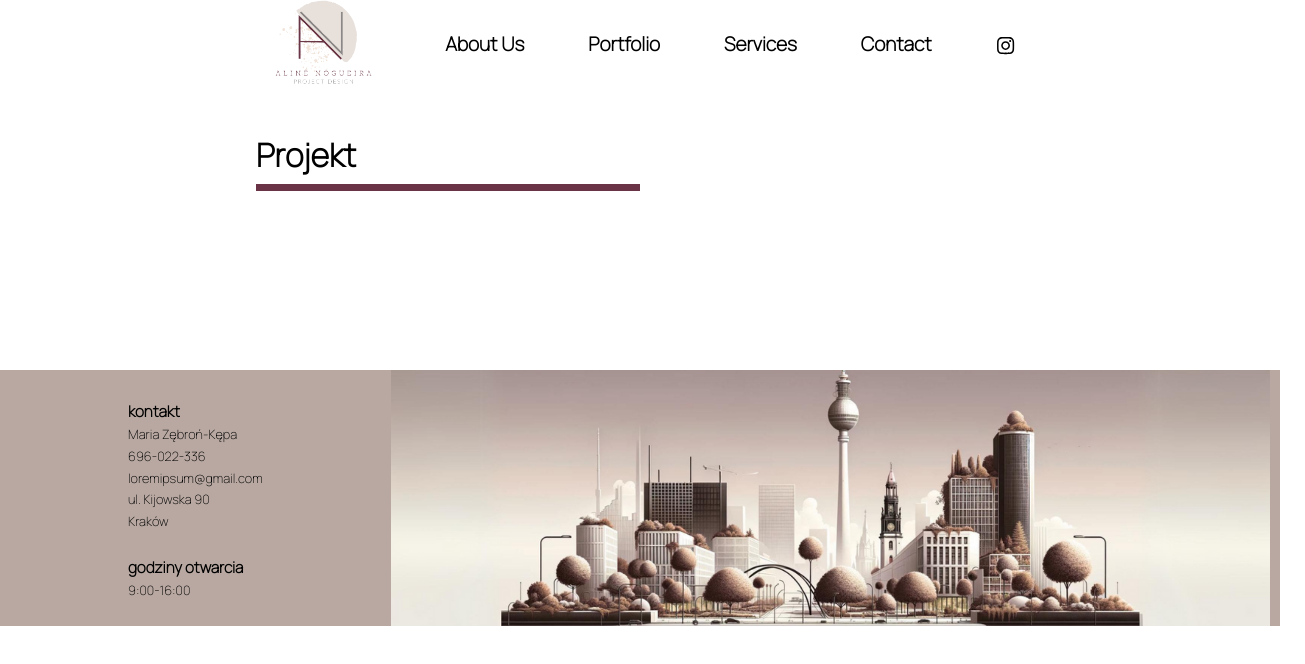
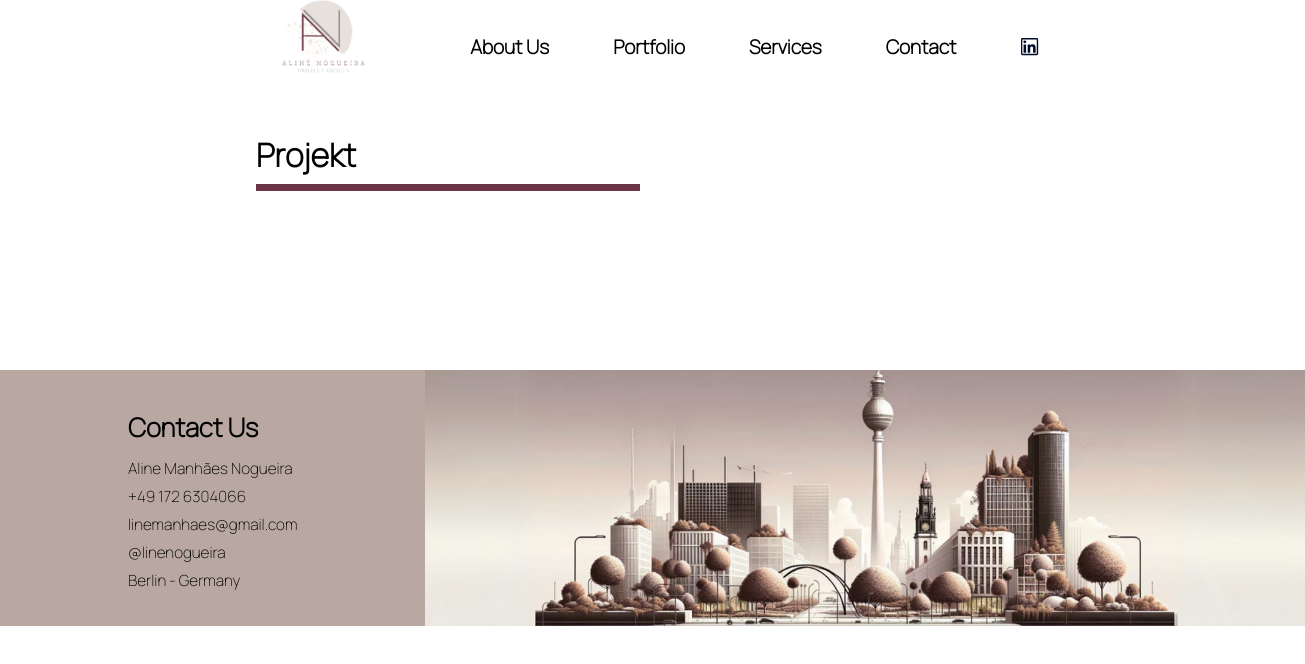
Before and after one commit to linenogueira/alinenogueiradesign, a React (Vite) app: page /project/1 in a window 1280 px wide. Shown: the top 664 px of the page, 1305 px wide, since content can reach past the window. Built offline with nearby package versions, Linux system fonts and the light colour scheme.

Commit message:
navbar and footer config

```diff
--- a/src/components/footer.jsx
+++ b/src/components/footer.jsx
@@ -8,14 +8,13 @@ const Footer = forwardRef((props, ref) => {
     return (
         <div ref={ref} className='footer'>
             <div className='footer--info'>
-                <h1>kontakt</h1>
-                <p>Maria Zębroń-Kępa</p>
-                <p>696-022-336</p>
-                <p>loremipsum@gmail.com</p>
-                <p>ul. Kijowska 90</p>
-                <p>Kraków</p>
-                <h1>godziny otwarcia</h1>
-                <p>9:00-16:00</p>
+                <h1>Contact Us</h1>
+                <p>Aline Manhães Nogueira</p>
+                <p>+49 172 6304066</p>
+                <p>linemanhaes@gmail.com</p>
+                <p>@linenogueira</p>
+                <p>Berlin - Germany</p>
+
             </div>
             <div className='footer--img'>
                 <img src='../../public/footerimage.png'
--- a/src/components/navbar.jsx
+++ b/src/components/navbar.jsx
@@ -1,5 +1,5 @@
 import React, { useState } from 'react';
-import { InstagramOutlined, MenuOutlined } from '@ant-design/icons';
+import { InstagramOutlined, LinkedinOutlined, MenuOutlined } from '@ant-design/icons';
 import logo from '../../public/LOGO.png';
 import '/src/components/styles/navbar.css';
 import { Link } from 'react-router-dom';
@@ -20,25 +20,27 @@ function Navbar({ aboutRef, offerRef, portfolioRef, contactRef }) {
     }
   };
 
-
   return (
     <>
       <div className="navbar">
         <ul>
+          <li>
             <Link to="/">
-            <img src={logo} alt="Aline Nogueira" onClick={() => window.scrollTo({top: 0, behavior: 'smooth'})} />
+              <img src={logo} alt="Logo" onClick={() => window.scrollTo({top: 0, behavior: 'smooth'})} />
             </Link>
+          </li>
           {showMenu && (
-            <Link to="/" style={{ textDecoration: 'none', color: 'black' }}><ul className="listed--menu">
+            <ul className="listed--menu">
               <li onClick={() => {handleScroll(aboutRef); if (window.innerWidth < 600) setShowMenu(!showMenu)}}>About Us</li>
               <li onClick={() => {handleScroll(portfolioRef); if (window.innerWidth < 600) setShowMenu(!showMenu)}}>Portfolio</li>
               <li onClick={() => {handleScroll(offerRef); if (window.innerWidth < 600) setShowMenu(!showMenu)}}>Services</li>
               <li onClick={() => {handleScroll(contactRef); if (window.innerWidth < 600) setShowMenu(!showMenu)}}>Contact</li>
               <li>
-                <a href="www.instagram.com/julka.cwynar" />
-                <InstagramOutlined className="instagram" />
+                <a href="https://www.linkedin.com/in/linenogueira" target="_blank" rel="noopener noreferrer">
+                  <LinkedinOutlined className="linkedin" />
+                </a>
               </li>
-            </ul></Link>
+            </ul>
           )}
           <li className="more" onClick={() => setShowMenu(!showMenu)}>
             <MenuOutlined />
--- a/src/components/styles/footer.css
+++ b/src/components/styles/footer.css
@@ -9,21 +9,27 @@
 }
 
 .footer--info {
+
     padding: 0 10vw;
+    height: 100%;
+
 }
 .footer h1 {
-    font-size: 1.2vw;
-    margin-top: 3vw;
+    font-size: 2vw;
+    margin-top: 4.2vw;
+    margin-bottom: 2.5vw;
+
+
 
 }
 
-.footer h2 {
-    font-size: 1vw;
-    padding-top: 1vw;
-}
 
 .footer p {
-    font-size: 1vw;
+    font-size: 1.2vw;
+    margin-top: 1.5vw;
+    margin-bottom: 0;
+
+
 }
 
 .footer--img img{
--- a/src/components/styles/navbar.css
+++ b/src/components/styles/navbar.css
@@ -2,37 +2,44 @@
     font-family: 'Manrope', sans-serif;
 }
 .navbar {
-    position: fixed;
+    position:fixed;
     display: flex;
     background-color: white;
     z-index: 2;
-    margin-top: -0.4vw;
-    height: 8vw;
+    margin-top: -0.1vw;
+    height: 6vw;
     font-weight: 900;
     padding: 0;
     width: 100%;
+
 }
 
 
 .navbar ul {
     margin: auto;
     display: flex;
-    list-style: none;
+
+
 }
 
 .navbar ul li {
     font-size: 1.5vw;
     display: grid;
+
+    margin-top: -1.4vw;
     grid-template-columns: auto;
     padding: 2.5vw;
 }
 
 .navbar ul li a {
     color: #000d2a;
+
 }
 
 .navbar img {
-    height: 7vw;
+    height: 6vw;
+    margin-top: -1.1vw;
+
 }
 
 
```
Lines whose indentation alone changed are shown as unchanged.
